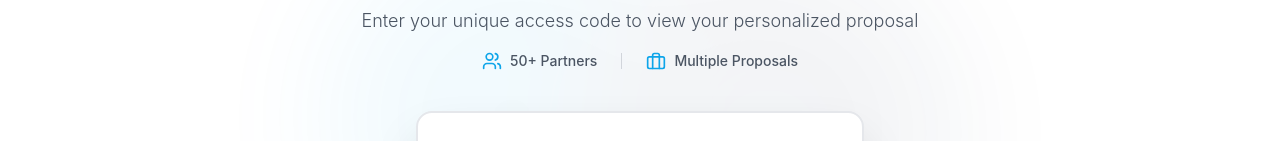
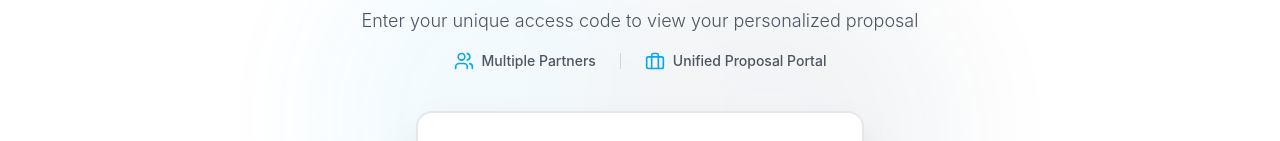
Before and after one commit to shahertayfour/Proposal, a React (Vite) app: page / in a window 1280 px wide. Shown: the part 275-416 px from the top of the page. Built offline with nearby package versions, Linux system fonts and the light colour scheme; the HTML template or start-up script is replaced by a standard one.

Commit message:
Update login page stats text

```diff
--- a/src/components/PasswordProtection.jsx
+++ b/src/components/PasswordProtection.jsx
@@ -81,12 +81,12 @@ const PasswordProtection = ({ onAuthenticate }) => {
         <div className="flex items-center gap-4 sm:gap-6 mb-8 sm:mb-10">
           <div className="flex items-center gap-2">
             <Users className="w-4 h-4 sm:w-5 sm:h-5 text-[#0EA5E9]" strokeWidth={2} />
-            <span className="text-xs sm:text-sm text-[#4B5563] font-medium">50+ Partners</span>
+            <span className="text-xs sm:text-sm text-[#4B5563] font-medium">Multiple Partners</span>
           </div>
           <div className="w-px h-4 bg-gray-300"></div>
           <div className="flex items-center gap-2">
             <Briefcase className="w-4 h-4 sm:w-5 sm:h-5 text-[#0EA5E9]" strokeWidth={2} />
-            <span className="text-xs sm:text-sm text-[#4B5563] font-medium">Multiple Proposals</span>
+            <span className="text-xs sm:text-sm text-[#4B5563] font-medium">Unified Proposal Portal</span>
           </div>
         </div>
 
```
